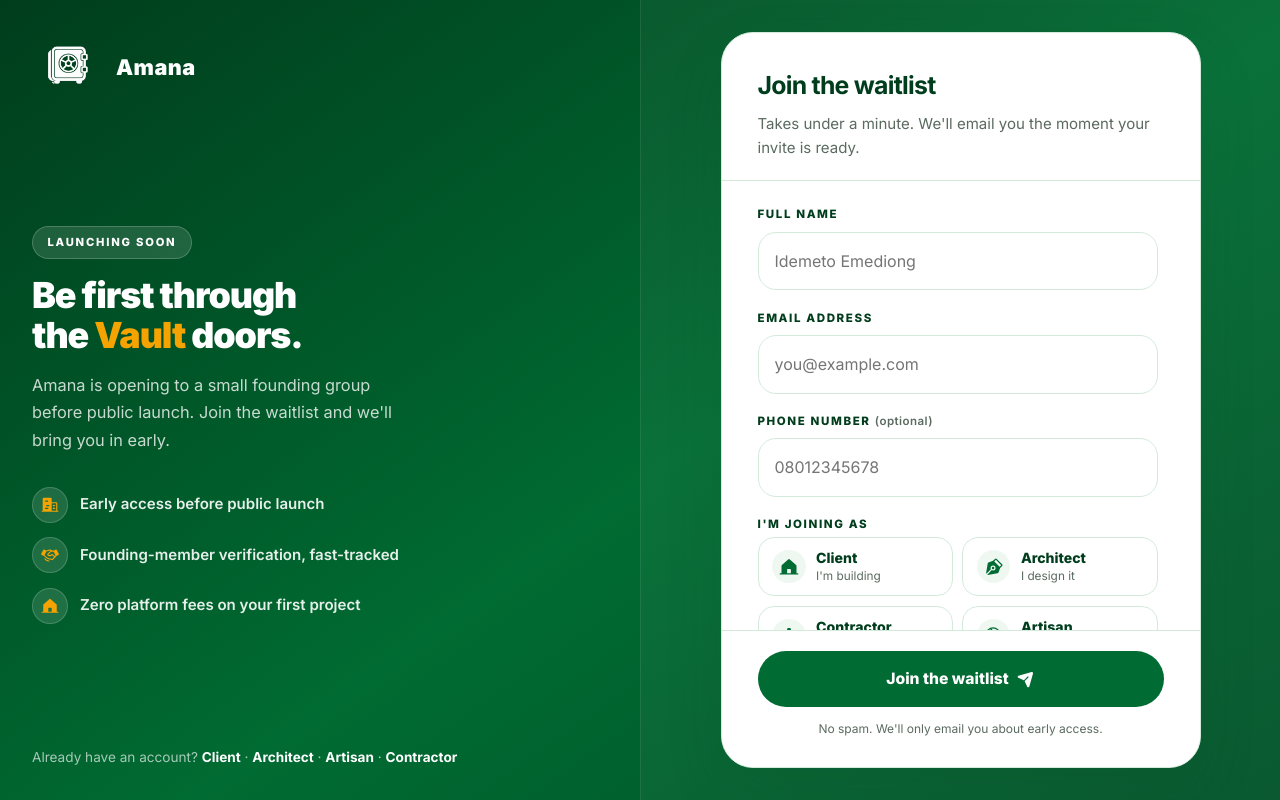
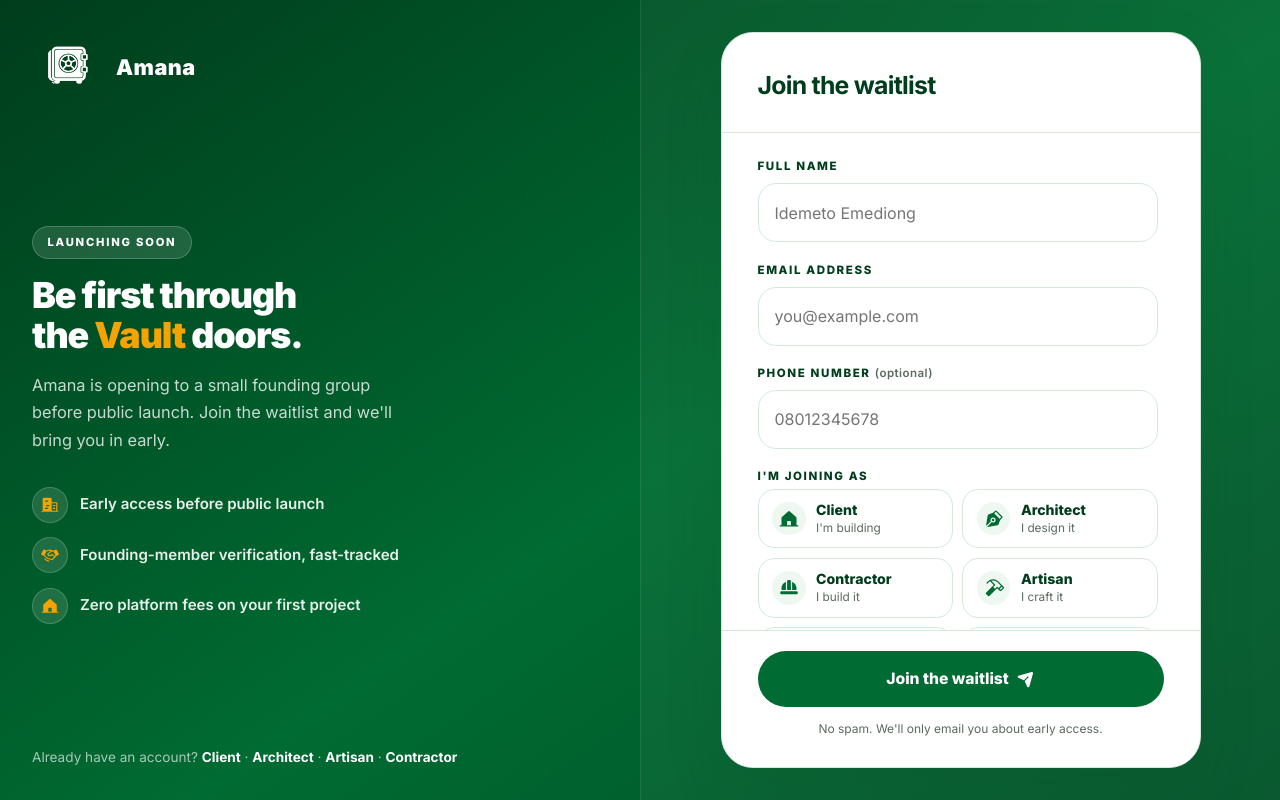
Before and after one commit to DavidWaza/amana-vault, a Next.js app: page /waitlist in a window 1280 px wide. Built offline with nearby package versions, Linux system fonts and the light colour scheme.

Commit message:
chore: remove the text underneath the waitlist header

```diff
--- a/app/components/waitlist/WaitlistPage.tsx
+++ b/app/components/waitlist/WaitlistPage.tsx
@@ -132,10 +132,7 @@ export default function WaitlistPage() {
             <div className="wl-card">
               <header className="wl-card-header">
                 <h2>Join the waitlist</h2>
-                <p>
-                  Takes under a minute. We&apos;ll email you the moment your
-                  invite is ready.
-                </p>
+
               </header>
 
               <WaitlistForm
```
